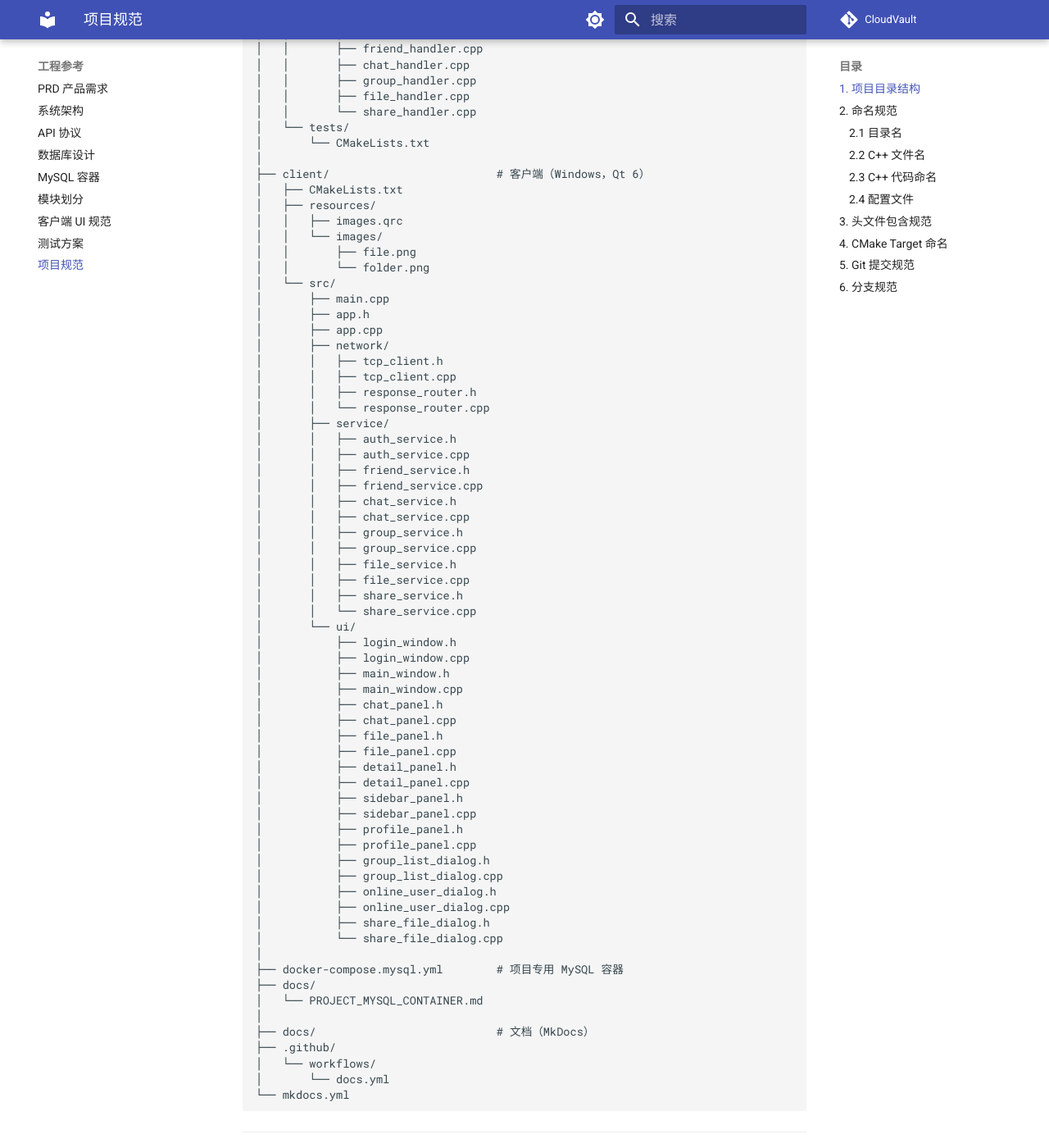
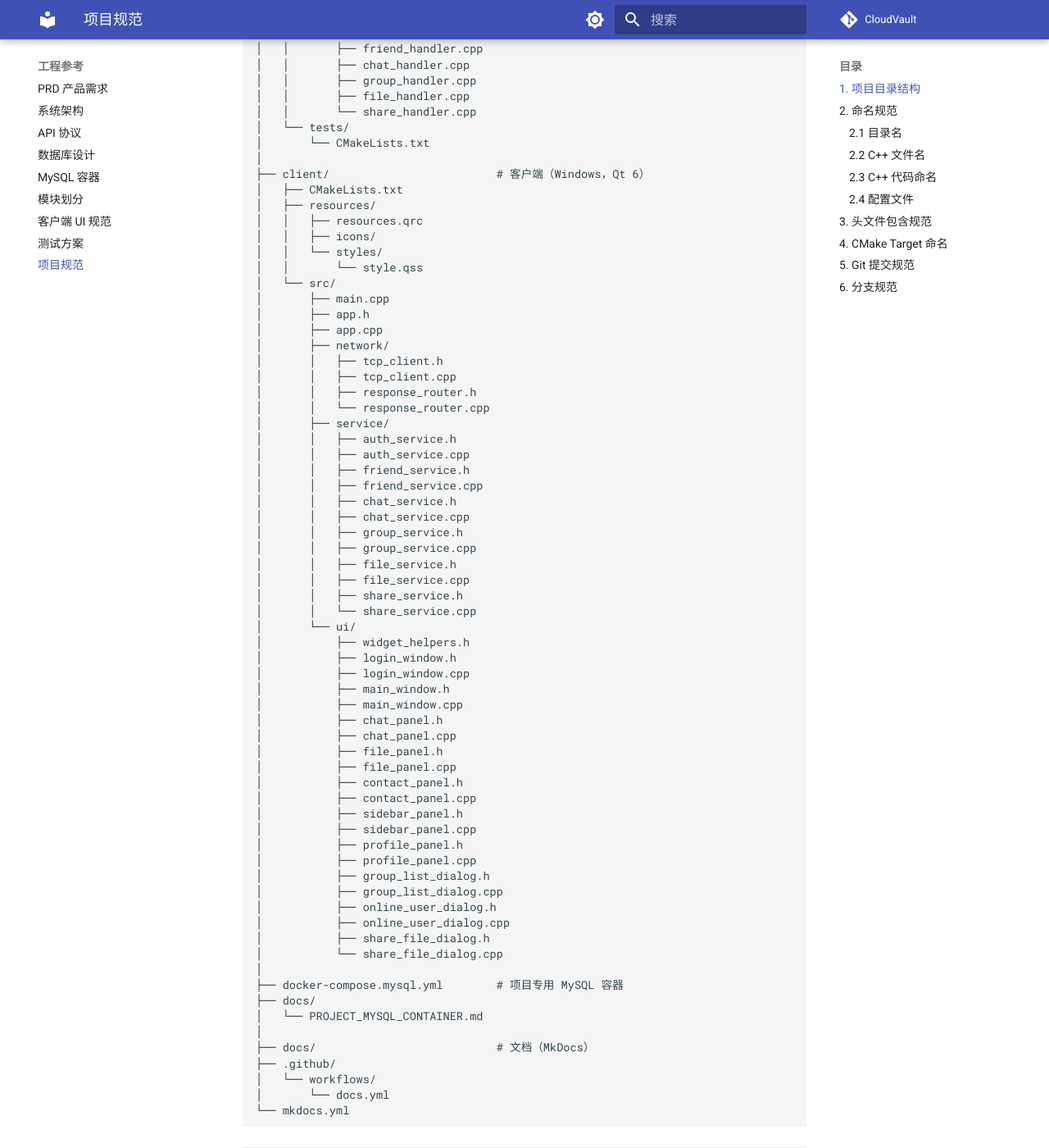
Before and after one commit to lhao4/CloudVault, an MkDocs documentation site: the page built from docs/reference/conventions.md, in a window 1280 px wide and 1400 px high, scrolled down 1415 px. Shown: the whole window at 82% size. Built offline with MkDocs 1.6.1 and Material for MkDocs 9.7.7, drawn with Linux system fonts in a browser that asks for light colours; comment, search, counter and statistics services are not loaded.

Commit message:
docs: align all reference docs with final implementation
- api.md: remove ONLINE_USER_REQUEST/RESPONSE (deleted from protocol);
  drop stale "仅保留枚举，未注册实现" row from status table
- architecture.md: replace DetailPanel with ContactPanel throughout;
  add GroupService and GroupHandler to diagrams; remove "群聊后端链路"
  from pending list; remove group chat placeholder from UI status;
  update section 6/7 to reflect completed refactor
- modules.md: replace DetailPanel with ContactPanel; add widget_helpers.h;
  note group chat history protocol as the only remaining gap
- conventions.md: update client directory tree — detail_panel → contact_panel,
  add widget_helpers.h, fix resources.qrc name
- tutorial/index.md: mark ch10 (chat) and ch12 (file transfer) as 已完成

Co-Authored-By: Claude Sonnet 4.6 <noreply@anthropic.com>

```diff
--- a/docs/reference/conventions.md
+++ b/docs/reference/conventions.md
@@ -75,10 +75,10 @@ CloudVault/
 ├── client/                         # 客户端（Windows，Qt 6）
 │   ├── CMakeLists.txt
 │   ├── resources/
-│   │   ├── images.qrc
-│   │   └── images/
-│   │       ├── file.png
-│   │       └── folder.png
+│   │   ├── resources.qrc
+│   │   ├── icons/
+│   │   └── styles/
+│   │       └── style.qss
 │   └── src/
 │       ├── main.cpp
 │       ├── app.h
@@ -102,6 +102,7 @@ CloudVault/
 │       │   ├── share_service.h
 │       │   └── share_service.cpp
 │       └── ui/
+│           ├── widget_helpers.h
 │           ├── login_window.h
 │           ├── login_window.cpp
 │           ├── main_window.h
@@ -110,8 +111,8 @@ CloudVault/
 │           ├── chat_panel.cpp
 │           ├── file_panel.h
 │           ├── file_panel.cpp
-│           ├── detail_panel.h
-│           ├── detail_panel.cpp
+│           ├── contact_panel.h
+│           ├── contact_panel.cpp
 │           ├── sidebar_panel.h
 │           ├── sidebar_panel.cpp
 │           ├── profile_panel.h
```
Also changed, not shown: docs/reference/api.md (+1 -5 lines), docs/reference/architecture.md (+22 -16 lines), docs/reference/modules.md (+4 -3 lines), docs/tutorial/index.md (+2 -2 lines).
